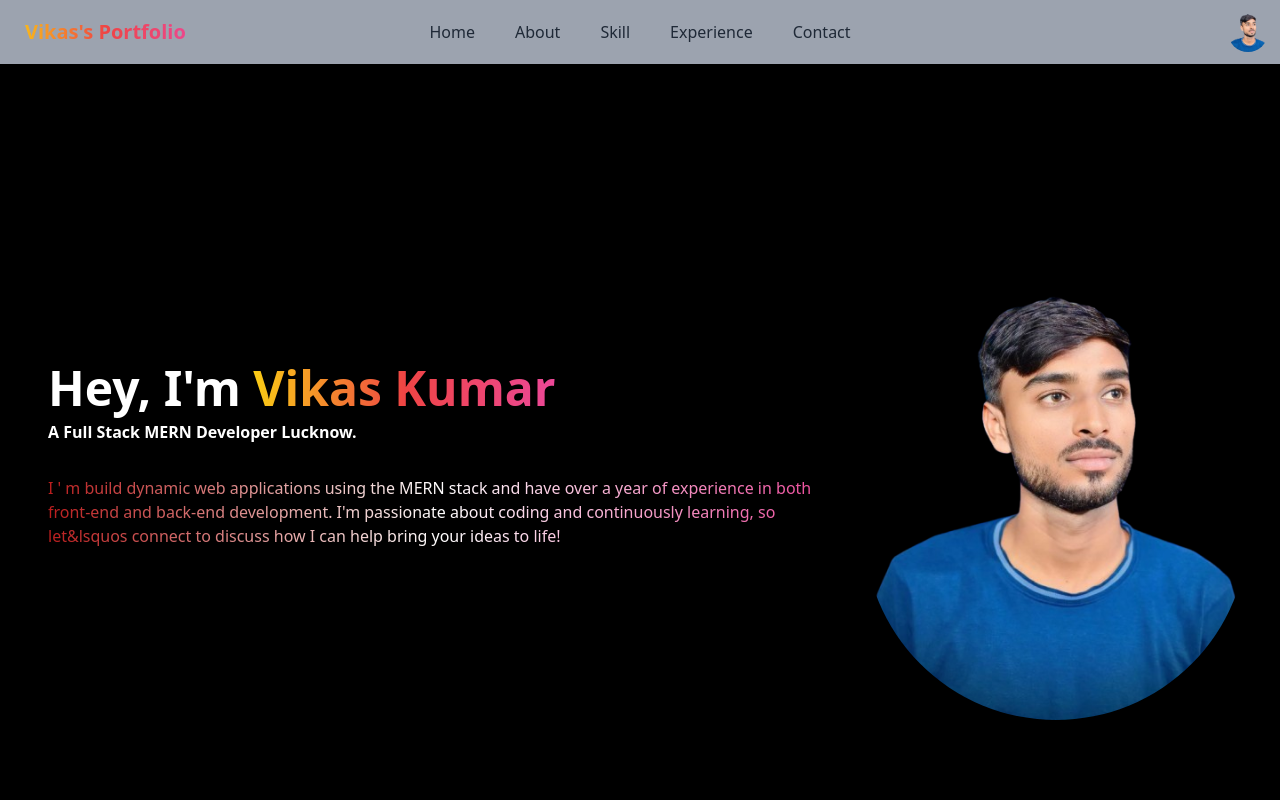
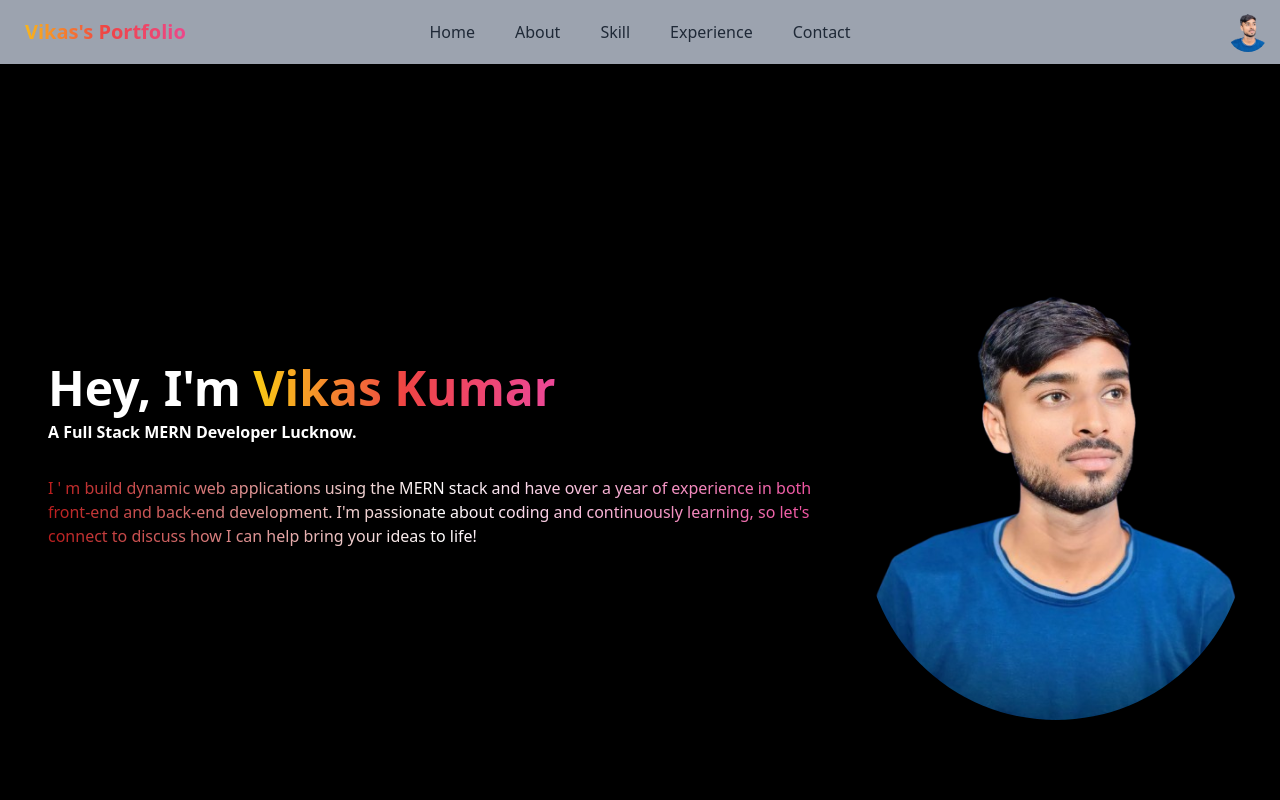
Before and after one commit to vikas-pms/my-portfolio, a Next.js app: page / in a window 1280 px wide. Shown: the top 800 px of the page. Built offline with nearby package versions, Linux system fonts and the light colour scheme.

Commit message:
update code

```diff
--- a/src/components/ContactPage.tsx
+++ b/src/components/ContactPage.tsx
@@ -3,7 +3,7 @@ import React from 'react'
 function ContactPage() {
   return (
     <>
-    <section className="py-10 bg-black text-white">
+    <section className="py-10 bg-black text-white ">
             <h2 className="text-3xl font-bold text-center text-blue-600 mb-6">Contact Me</h2>
             <form className="max-w-md mx-auto">
                 <input type="text" placeholder="Your Name" className="w-full p-2 mb-4 border rounded bg-slate-600" />
--- a/src/components/FooterPage.tsx
+++ b/src/components/FooterPage.tsx
@@ -4,7 +4,7 @@ import React from 'react'
 function FooterPage() {
     return (
         <>
-            <footer className="footer bg-neutral text-neutral-content items-center p-4">
+            <footer className="footer bg-neutral text-neutral-content items-center p-4 ">
                 <aside className="grid-flow-col items-center">
                 <div tabIndex={0} role="button" className="btn btn-ghost btn-circle avatar">
                         <div className="w-10 rounded-full">
--- a/src/components/HeroPage.tsx
+++ b/src/components/HeroPage.tsx
@@ -20,7 +20,7 @@ function HeroPage() {
                             A Full Stack MERN Developer Lucknow.
                         </h2>
                         <p className="py-4 bg-gradient-to-r from-red-700 via-white to-pink-500 bg-clip-text text-transparent text-sm md:text-base">
-                        I &apos; m build dynamic web applications using the MERN stack and have over a year of experience in both front-end and back-end development. I&apos;m passionate about coding and continuously learning, so let&lsquos connect to discuss how I can help bring your ideas to life!
+                        I &apos; m build dynamic web applications using the MERN stack and have over a year of experience in both front-end and back-end development. I&apos;m passionate about coding and continuously learning, so let&apos;s connect to discuss how I can help bring your ideas to life!
                         </p>
                     </div>
                 </div>
```
